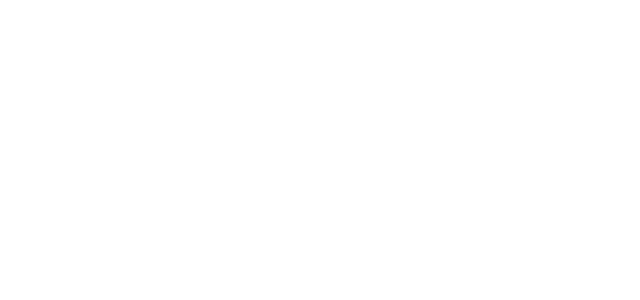
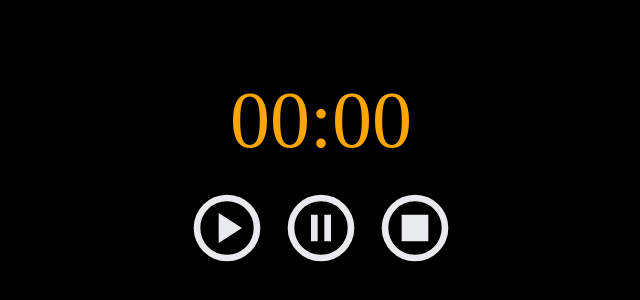
Before and after one commit to MaryAnzhur/reactClass, a React (Create React App) app: page / in a window 1280 px wide. Shown: the part 226-526 px from the top of the page, without its empty margins (319-959 px from the left). Built offline with nearby package versions, Linux system fonts and the light colour scheme.

Commit message:
lesson23 done

```diff
--- a/package.json
+++ b/package.json
@@ -7,6 +7,7 @@
     "@testing-library/react": "^13.4.0",
     "@testing-library/user-event": "^13.5.0",
     "axios": "^1.7.9",
+    "bootstrap-icons": "^1.11.3",
     "formik": "^2.4.6",
     "json-server": "^1.0.0-beta.3",
     "moment": "^2.30.1",
--- a/src/App.css
+++ b/src/App.css
@@ -12,3 +12,31 @@
 ol {
   list-style: none;
 }
+
+.mainApp {
+  display: flex;
+  height: 100vh;
+  justify-content: center;
+  flex-direction: column;
+  gap: 20px;
+  align-items: center;
+  background-color: black;
+  .numbers {
+    color: orange;
+    font-size: 80px;
+  }
+  .buttons {
+    display: flex;
+    gap: 10px;
+    .button {
+      color: orange;
+      background-color: black;
+      border: 2px solid transparent;
+      border-radius: 50%;
+      transition: all 0.3s;
+      &:hover {
+        border: 2px solid orange;
+      }
+    }
+  }
+}
--- a/src/App.js
+++ /dev/null
@@ -1,11 +0,0 @@
-
-import "./App.css";
-
-function App() {
-  return (
-    <div>
-    </div>
-  );
-}
-
-export default App;
--- /dev/null
+++ b/src/App.jsx
@@ -0,0 +1,84 @@
+import { useEffect, useState } from "react";
+import "./App.css";
+
+function App() {
+  const [sec, setSec] = useState(0);
+  const [min, setMin] = useState(0);
+
+  const [startTime, setStartTime] = useState(false);
+
+  useEffect(() => {
+    let intervalSec;
+    if (startTime) {
+      intervalSec = setInterval(() => {
+        setSec((prevState) => {
+          if (prevState === 59) {
+            setMin((prevMin) => prevMin + 1);
+            return 0;
+          } else {
+            return prevState + 1;
+          }
+        });
+      }, 1000);
+    }
+    return () => clearInterval(intervalSec);
+  }, [startTime]);
+
+  const start = () => {
+    setStartTime(true);
+  };
+  const stop = () => {
+    setStartTime(false);
+  };
+  const reset = () => {
+    setStartTime(false);
+    setSec(0);
+    setMin(0);
+  };
+
+  return (
+    <div className="mainApp">
+      <div className="numbers">
+        {min < 10 ? `0${min}` : min}:{sec < 10 ? `0${sec}` : sec}
+      </div>
+      <div className="buttons">
+        <button className="button" onClick={start}>
+          <svg
+            xmlns="http://www.w3.org/2000/svg"
+            height="80px"
+            viewBox="0 -960 960 960"
+            width="80px"
+            fill="#e8eaed"
+          >
+            <path d="m380-300 280-180-280-180v360ZM480-80q-83 0-156-31.5T197-197q-54-54-85.5-127T80-480q0-83 31.5-156T197-763q54-54 127-85.5T480-880q83 0 156 31.5T763-763q54 54 85.5 127T880-480q0 83-31.5 156T763-197q-54 54-127 85.5T480-80Zm0-80q134 0 227-93t93-227q0-134-93-227t-227-93q-134 0-227 93t-93 227q0 134 93 227t227 93Zm0-320Z" />
+          </svg>
+        </button>
+        <button className="button" onClick={stop}>
+          {" "}
+          <svg
+            xmlns="http://www.w3.org/2000/svg"
+            height="80px"
+            viewBox="0 -960 960 960"
+            width="80px"
+            fill="#e8eaed"
+          >
+            <path d="M360-320h80v-320h-80v320Zm160 0h80v-320h-80v320ZM480-80q-83 0-156-31.5T197-197q-54-54-85.5-127T80-480q0-83 31.5-156T197-763q54-54 127-85.5T480-880q83 0 156 31.5T763-763q54 54 85.5 127T880-480q0 83-31.5 156T763-197q-54 54-127 85.5T480-80Zm0-80q134 0 227-93t93-227q0-134-93-227t-227-93q-134 0-227 93t-93 227q0 134 93 227t227 93Zm0-320Z" />
+          </svg>{" "}
+        </button>
+        <button className="button" onClick={reset}>
+          <svg
+            xmlns="http://www.w3.org/2000/svg"
+            height="80px"
+            viewBox="0 -960 960 960"
+            width="80px"
+            fill="#e8eaed"
+          >
+            <path d="M320-320h320v-320H320v320ZM480-80q-83 0-156-31.5T197-197q-54-54-85.5-127T80-480q0-83 31.5-156T197-763q54-54 127-85.5T480-880q83 0 156 31.5T763-763q54 54 85.5 127T880-480q0 83-31.5 156T763-197q-54 54-127 85.5T480-80Zm0-80q134 0 227-93t93-227q0-134-93-227t-227-93q-134 0-227 93t-93 227q0 134 93 227t227 93Zm0-320Z" />
+          </svg>
+        </button>
+      </div>
+    </div>
+  );
+}
+
+export default App;
```
Also changed, not shown: 1 other file (tests, documents, lock files or other folders).
